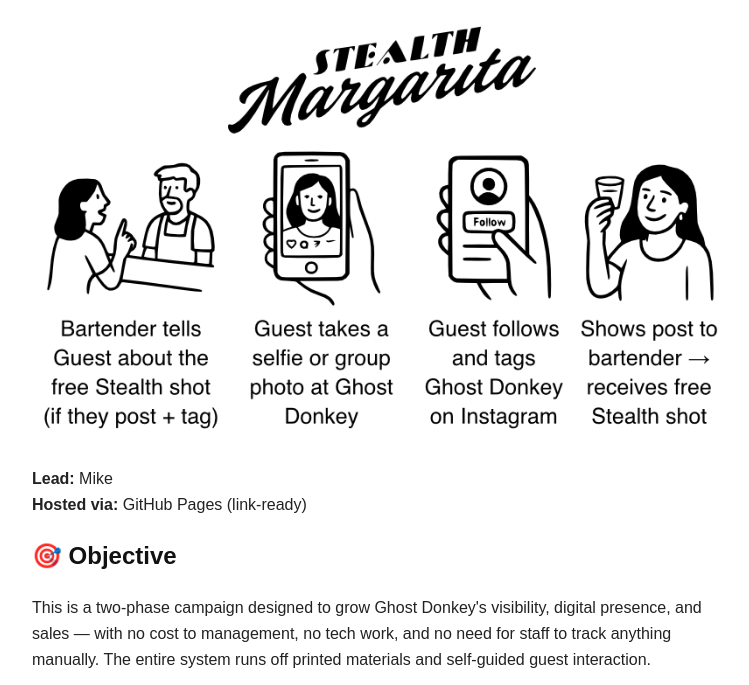
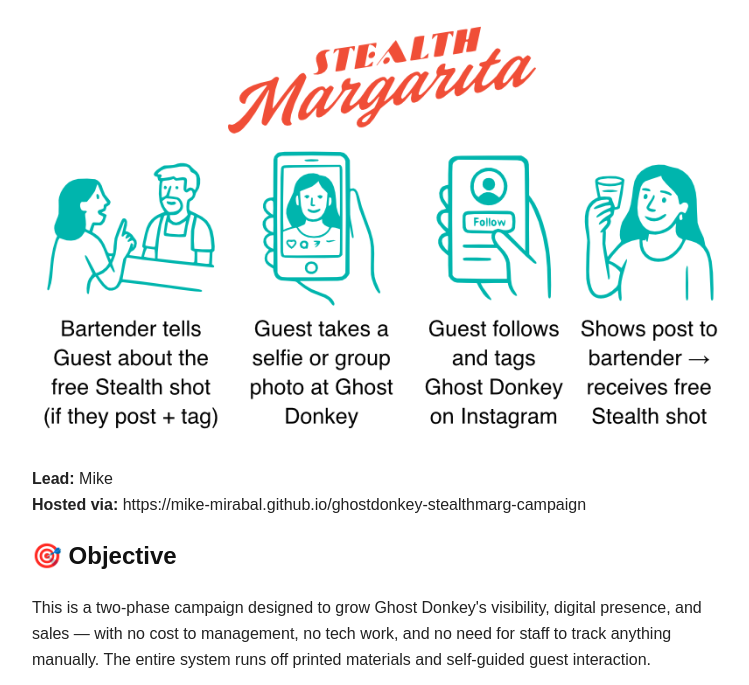
Before and after one commit to mike-mirabal/ghostdonkey-stealthmarg-campaign, a plain HTML site: page index.html in a window 1280 px wide. Shown: the part 94-779 px from the top of the page, without its empty margins (258-1007 px from the left). Drawn offline with Linux system fonts and the light colour scheme.

Commit message:
Update index.html
change image and add url

```diff
--- a/index.html
+++ b/index.html
@@ -41,11 +41,11 @@
 <body>
   <h1>Stealth Margarita Campaign</h1>
   <div class="image-preview">
-    <img src="StealthPromoFlow_Sketch_01.png" alt="Guest Flow Sketch" />
+    <img src="StealthPromoFlow_Sketch_02.png" alt="Guest Flow Sketch" />
   </div>
 
   <p><strong>Lead:</strong> Mike<br>
-  <strong>Hosted via:</strong> GitHub Pages (link-ready)</p>
+  <strong>Hosted via:</strong> https://mike-mirabal.github.io/ghostdonkey-stealthmarg-campaign </p>
 
   <div class="section">
     <h2>🎯 Objective</h2>
```
